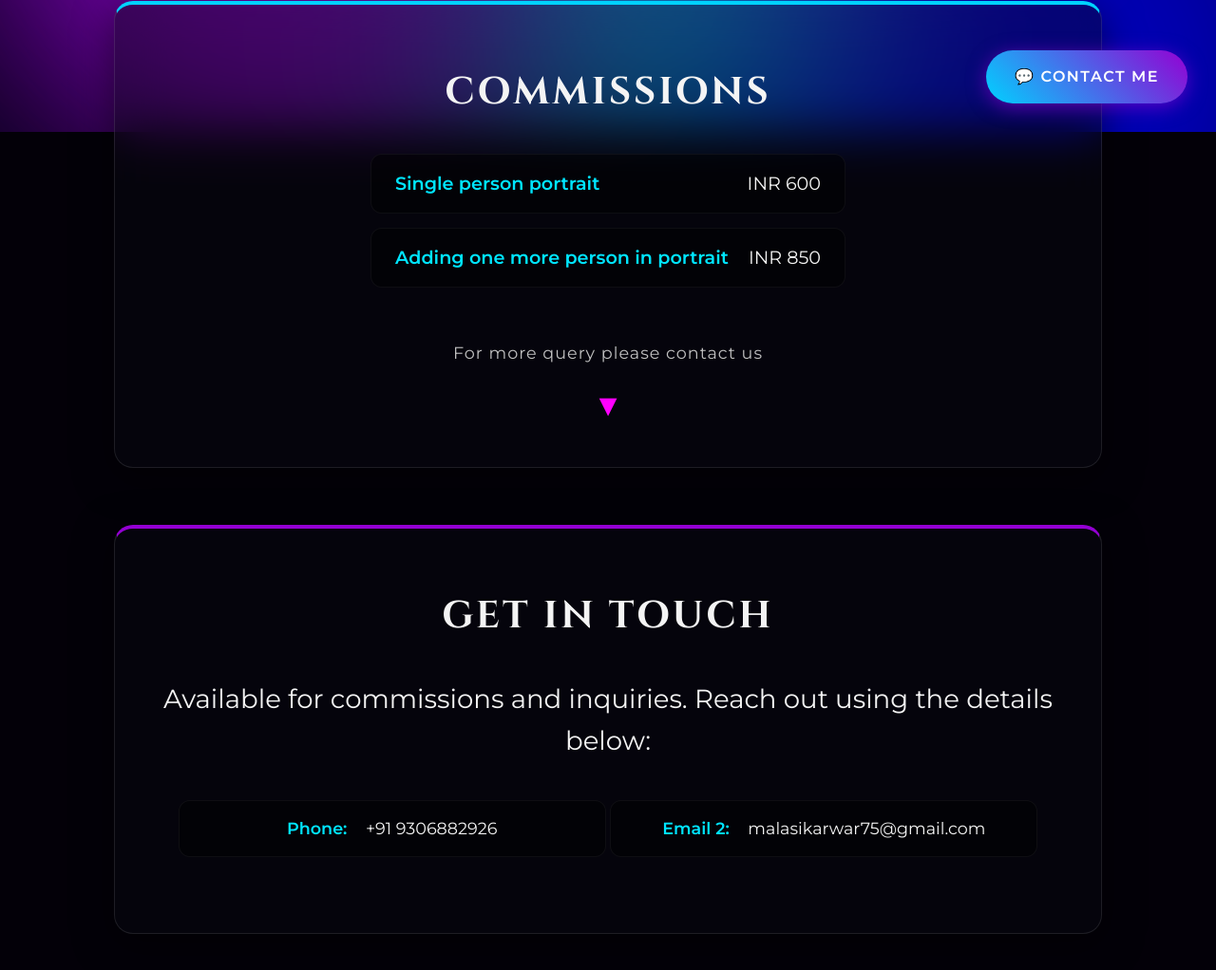
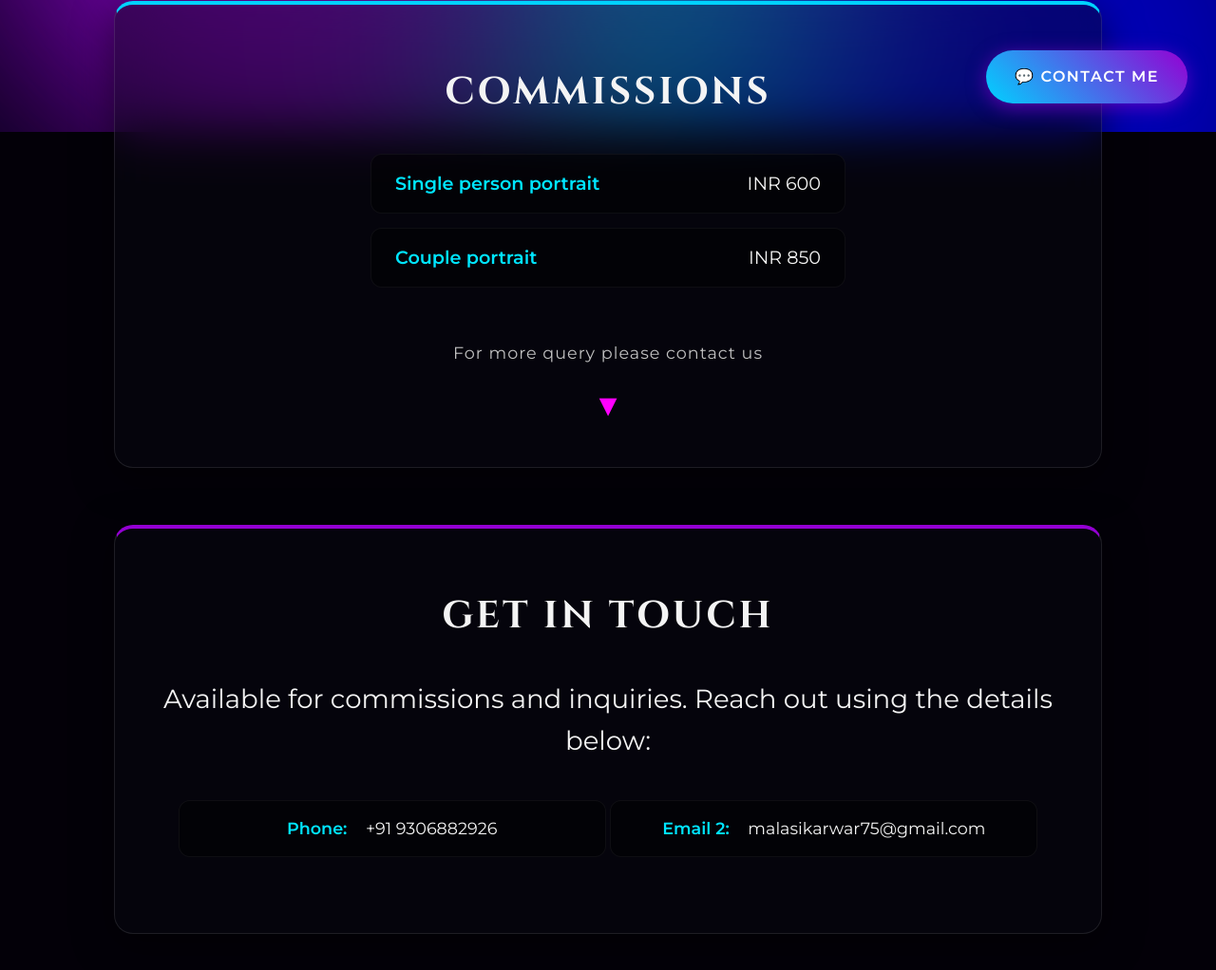
Before and after one commit to malasikarwar75-ai/Artist-Core, a plain HTML site: page index.html in a window 1280 px wide. Shown: the part 661-1683 px from the top of the page at 95% size. Drawn offline with Linux system fonts and the light colour scheme.

Commit message:
Update index.html

```diff
--- a/index.html
+++ b/index.html
@@ -412,7 +412,7 @@
             <h2>Commissions</h2>
             <ul class="pricing-list">
                 <li><span>Single person portrait</span> INR 600</li>
-                <li><span>Adding one more person in portrait</span> INR 850</li>
+                <li><span>Couple portrait</span> INR 850</li>
             </ul>
             <p class="query-text">For more query please contact us</p>
             <a href="#contact" class="down-arrow">▼</a>
```
